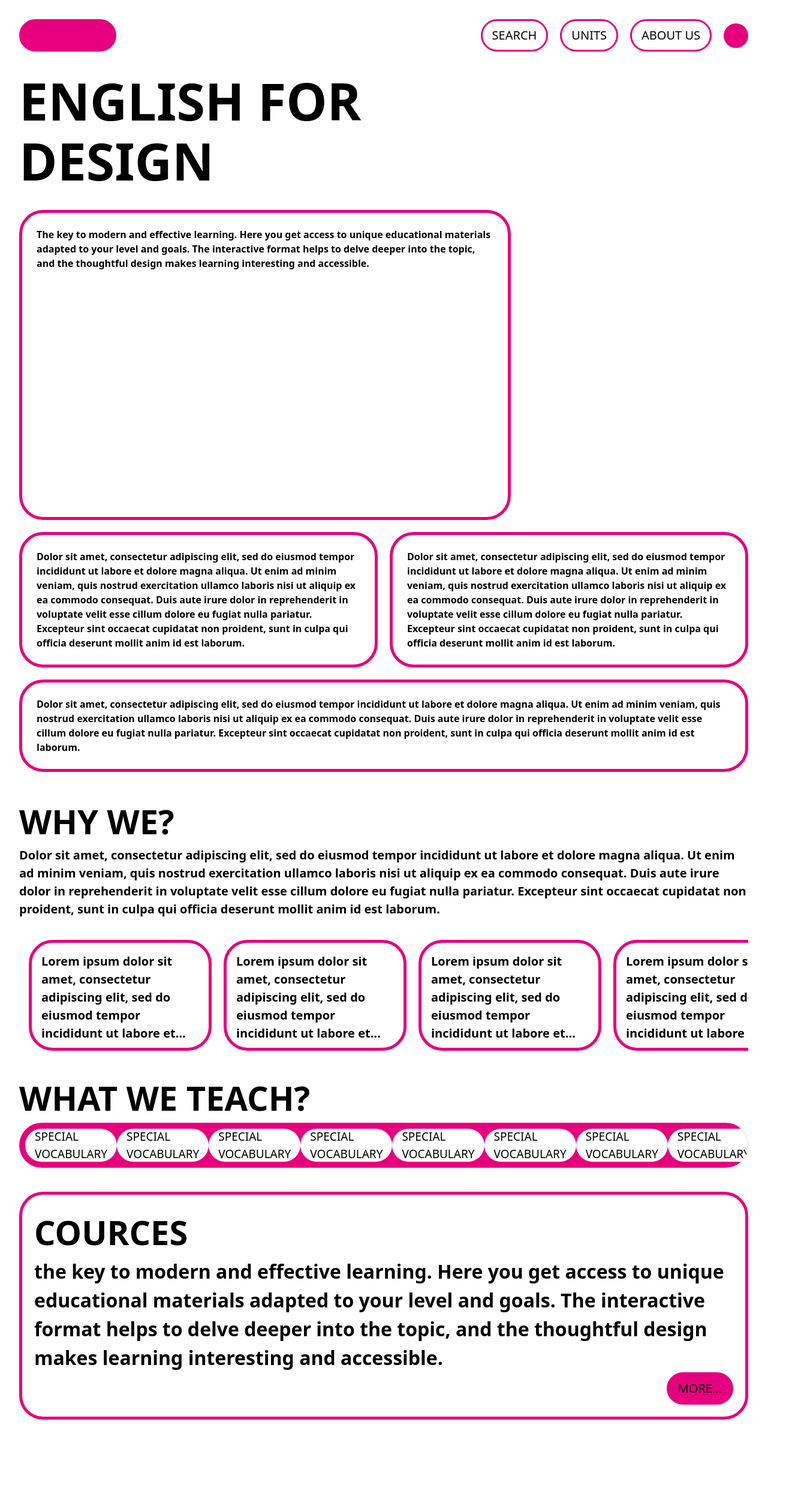
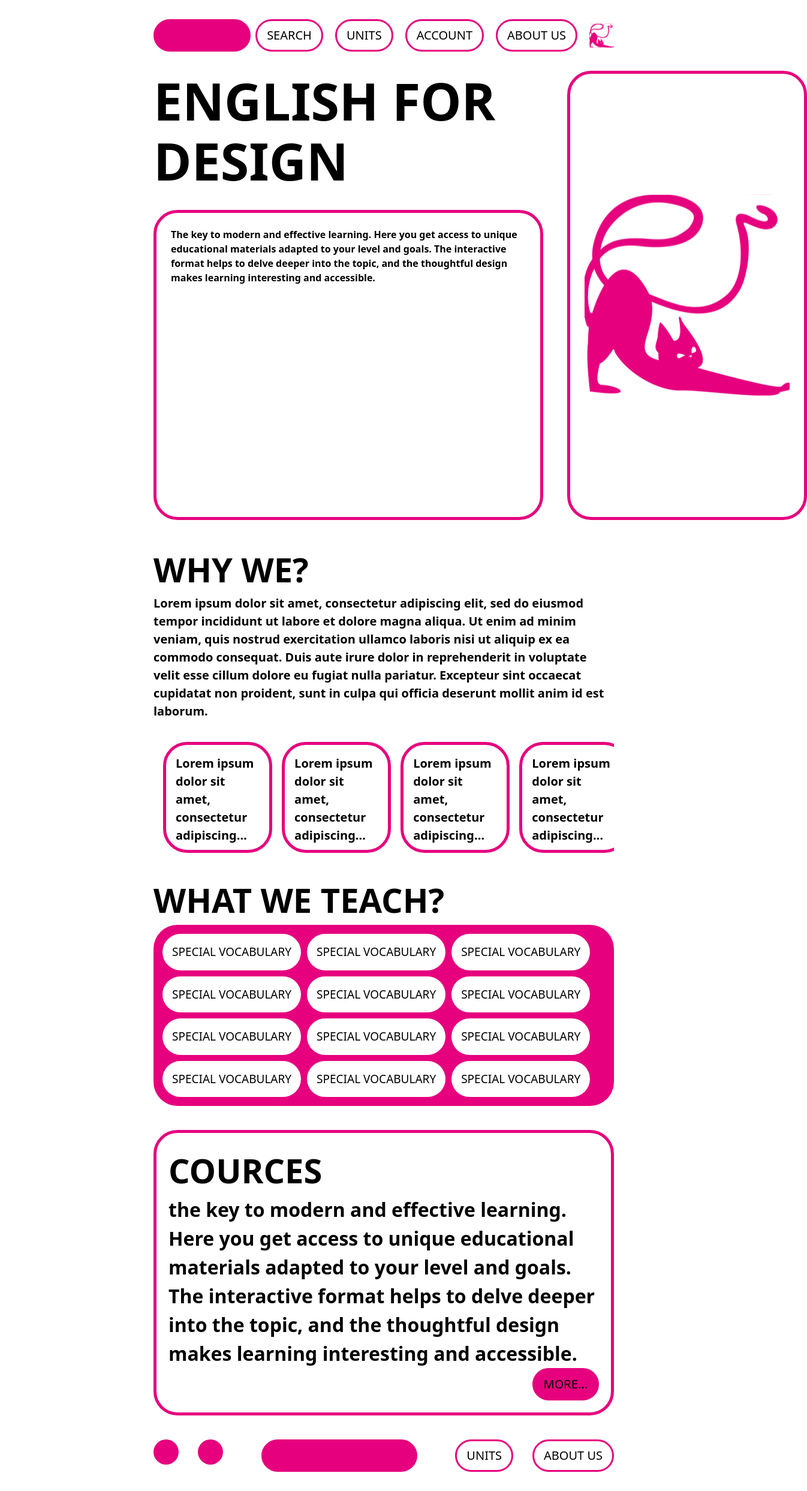
Before and after one commit to teamix15/figital, a Vue app: page / in a window 1280 px wide. Shown: the whole page at 60% size, 1346 px wide, since content can reach past the window. Before the commit the page ends 2399 px from the top, so only its background shows below. Built offline with nearby package versions, Linux system fonts and the light colour scheme.

Commit message:
add Account & Units pages

```diff
--- a/src/App.vue
+++ b/src/App.vue
@@ -1,9 +1,11 @@
 <template>
   <AppHeader />
   <RouterView />
+  <AppFooter />
 </template>
 
 <script setup lang="ts">
 import { RouterView } from 'vue-router'
 import AppHeader from '/src/components/AppHeader.vue'
+import AppFooter from '/src/components/AppFooter.vue'
 </script>
--- a/src/assets/main.css
+++ b/src/assets/main.css
@@ -1,5 +1,15 @@
 @import 'tailwindcss';
 
 #app {
+  display: flex;
+  flex-direction: column;
+  justify-content: center;
   margin: 2rem;
+  width: 60%;
 }
+
+body {
+  display: flex;
+  justify-content: center;
+  max-width: 100vw;
+}
--- /dev/null
+++ b/src/components/AppFooter.vue
@@ -0,0 +1,24 @@
+<template>
+  <div class="flex justify-between mt-10">
+    <div class="flex gap-8">
+      <div class="w-[42px] h-[42px] bg-[#E6007E] rounded-full"></div>
+      <div class="w-[42px] h-[42px] bg-[#E6007E] rounded-full"></div>
+    </div>
+
+    <CommonButton label="" class="w-[260px] bg-[#E6007E]" />
+
+    <div class="flex gap-8">
+      <RouterLink
+        class="flex items-center content-center uppercase h-[54px] border-3 border-[#E6007E] text-[20px] color-[#111111] rounded-[40px] p-4"
+        to="/units">
+        Units
+      </RouterLink>
+      <CommonButton label="about us" />
+    </div>
+
+  </div>
+</template>
+
+<script setup lang="ts">
+import CommonButton from '@/components/CommonButton.vue';
+</script>
--- a/src/components/AppHeader.vue
+++ b/src/components/AppHeader.vue
@@ -3,9 +3,16 @@
         <CommonButton label="" class="w-[162px] bg-[#E6007E]" />
         <div class="flex items-center gap-[20px]">
             <CommonButton label="search" />
-            <CommonButton label="units" />
+            <RouterLink
+                class="flex items-center content-center uppercase h-[54px] border-3 border-[#E6007E] text-[20px] color-[#111111] rounded-[40px] p-4"
+                to="/units">Units</RouterLink>
+            <RouterLink
+                class="flex items-center content-center uppercase h-[54px] border-3 border-[#E6007E] text-[20px] color-[#111111] rounded-[40px] p-4"
+                to="/account">Account</RouterLink>
             <CommonButton label="about us" />
-            <div label="" class="w-[41px] h-[41px] rounded-full bg-[#E6007E]" />
+            <RouterLink to="/">
+                <img class="w-[41px] h-[41px] hover:cursor-pointer" src="/src/assets/logo.svg">
+            </RouterLink>
         </div>
     </div>
 </template>
--- a/src/router/index.ts
+++ b/src/router/index.ts
@@ -1,4 +1,6 @@
 import HomeView from '@/views/HomeView.vue'
+import UnitsView from '@/views/UnitsView.vue'
+import AccountView from '@/views/AccountView.vue'
 import { createRouter, createWebHistory } from 'vue-router'
 
 const router = createRouter({
@@ -9,6 +11,16 @@ const router = createRouter({
       name: 'home',
       component: HomeView,
     },
+    {
+      path: '/units',
+      name: 'units',
+      component: UnitsView,
+    },
+    {
+      path: '/account',
+      name: 'account',
+      component: AccountView,
+    },
   ],
 })
 
--- /dev/null
+++ b/src/views/AccountView.vue
@@ -0,0 +1,34 @@
+<template>
+  <div class="flex justify-end">
+    <div></div>
+    <div class="flex gap-8">
+      <div>
+        <p class="font-[400] text-[40px]">Name Surname</p>
+        <p>Speciality:</p>
+        <p>Score:</p>
+      </div>
+      <img class="w-[120px] h-[120px]" src="/src/assets/logo.svg">
+    </div>
+
+  </div>
+
+  <div class="flex justify-end mt-8">
+    <CommonButton label="" class="bg-[#E6007E] w-[140px]" />
+    <CommonButton label="" class="bg-[#E6007E] w-[140px]" />
+  </div>
+
+  <div class="flex justify-between">
+    <div v-for="n in 4" :key="n">
+      <div class="bg-[#E6007E] rounded-[40px] h-[220px] min-w-[305px] gap-8 flex-grow-0 p-4 mt-8">
+      </div>
+      <div class="flex flex-col justify-center">
+        <p class="text-center font-[700]">Reading</p>
+        <p class="text-center font-[700]">8/10</p>
+      </div>
+    </div>
+  </div>
+</template>
+
+<script lang="ts" setup>
+import CommonButton from '@/components/CommonButton.vue';
+</script>
--- a/src/views/HomeView.vue
+++ b/src/views/HomeView.vue
@@ -1,41 +1,43 @@
 <template>
-    <div class="flex flex-col md:flex-row gap-[20px] flex-wrap">
+    <div class="flex flex-col justify-between gap-10 md:flex-row">
         <div class="flex flex-col justify-between">
             <p
                 class="font-[700] text-[36px] md:text-[86px] leading-[40px] md:leading-[100px] uppercase w-full md:w-[650px]">
                 english for design
             </p>
             <div
-                class="font-[700] border-5 border-[#E6007E] rounded-[40px] min-h-[200px] md:min-h-[517px] max-w-full md:max-w-[820px] p-6 mt-[16px] md:mt-[32px]">
+                class="font-[700] border-5 border-[#E6007E] rounded-[40px] min-h-[200px] md:min-h-[517px] p-6 mt-[16px] md:mt-[32px]">
                 The key to modern and effective learning. Here you get access to unique educational materials adapted
                 to your level and goals. The interactive format helps to delve deeper into the topic, and the thoughtful
                 design makes learning interesting and accessible.
             </div>
         </div>
-        <div v-for="n in 3" :key="n"
-            class="block font-[700] border-5 border-[#E6007E] rounded-[40px] p-6 min-w-[300px] md:min-w-[400px] flex-1">
-            Dolor sit amet, consectetur adipiscing elit, sed do eiusmod tempor incididunt ut labore et dolore magna
-            aliqua. Ut enim ad minim veniam, quis nostrud exercitation ullamco laboris nisi ut aliquip ex ea commodo
-            consequat. Duis aute irure dolor in reprehenderit in voluptate velit esse cillum dolore eu fugiat nulla
-            pariatur. Excepteur sint occaecat cupidatat non proident, sunt in culpa qui officia deserunt mollit anim id
-            est laborum.
+        <div
+            class="block font-[700] border-5 border-[#E6007E] rounded-[40px] p-6 min-w-[300px] md:min-w-[400px] flex-1 max-h-[775px] max-w-[470px]">
+            <img src="/src/assets/logo.svg" class="h-full w-fill">
         </div>
     </div>
 
     <div class="flex flex-col mt-[20px] md:mt-[40px]">
+        <div class="flex flex-col justify-center">
             <p class="uppercase font-[700] text-[36px] md:text-[56px]">why we?</p>
             <span class="font-[700] text-[16px] md:text-[20px]">
-            Dolor sit amet, consectetur adipiscing elit, sed do eiusmod tempor
-            incididunt ut labore et dolore magna aliqua. Ut enim ad minim veniam, quis nostrud exercitation ullamco
-            laboris nisi ut aliquip ex ea commodo consequat. Duis aute irure dolor in reprehenderit in voluptate velit
-            esse cillum dolore eu fugiat nulla pariatur. Excepteur sint occaecat cupidatat non proident, sunt in culpa
-            qui officia deserunt mollit anim id est laborum.
+                Lorem ipsum dolor sit amet, consectetur adipiscing elit, sed do eiusmod tempor incididunt ut
+                labore
+                et
+                dolore magna aliqua. Ut enim ad minim veniam, quis nostrud exercitation ullamco laboris nisi ut
+                aliquip
+                ex ea commodo consequat. Duis aute irure dolor in reprehenderit in voluptate velit esse cillum
+                dolore eu
+                fugiat nulla pariatur. Excepteur sint occaecat cupidatat non proident, sunt in culpa qui officia
+                deserunt mollit anim id est laborum.
             </span>
-        <div class="flex mt-[20px] gap-5 overflow-x-auto p-4">
+            <div class="flex justify-between mt-[20px] overflow-x-auto p-4 gap-4">
                 <div v-for="n in 4" :key="n"
-                class="border-5 border-[#E6007E] font-[700] text-[16px] md:text-[20px] rounded-[40px] h-[150px] md:h-[185px] w-[250px] md:w-[305px] flex-grow-0 p-4 flex-shrink-0">
+                    class="border-5 border-[#E6007E] font-[700] text-[16px] md:text-[20px] rounded-[40px] h-[150px] md:h-[185px] gap-8 flex-grow-0 p-4">
                     <p class="line-clamp-5">
-                    Lorem ipsum dolor sit amet, consectetur adipiscing elit, sed do eiusmod tempor incididunt ut labore
+                        Lorem ipsum dolor sit amet, consectetur adipiscing elit, sed do eiusmod tempor incididunt ut
+                        labore
                         et
                         dolore magna aliqua. Ut enim ad minim veniam, quis nostrud exercitation ullamco laboris nisi ut
                         aliquip
@@ -48,14 +50,17 @@
             </div>
         </div>
 
+    </div>
+
     <div class="mt-[20px]">
         <p class="font-[700] text-[36px] md:text-[56px] uppercase">what we teach?</p>
-        <div class="flex bg-[#E6007E] rounded-[40px] h-[50px] md:h-[75px] p-[10px] overflow-x-auto">
+        <div class="flex flex-wrap bg-[#E6007E] rounded-[40px] h-auto p-[10px]">
             <div v-for="n in 12" :key="n"
-                class="flex items-center justify-center h-[100%] bg-[#FFFFFF] rounded-[40px] text-[16px] md:text-[19px] uppercase font-[500] p-4">
+                class="flex items-center justify-center bg-[#FFFFFF] rounded-[40px] text-[16px] md:text-[19px] uppercase font-[500] p-4 m-[5px]">
                 special vocabulary
             </div>
         </div>
+
     </div>
 
     <div class="border-[5px] border-[#E6007E] rounded-[40px] p-[20px] mt-[40px]">
--- /dev/null
+++ b/src/views/UnitsView.vue
@@ -0,0 +1,8 @@
+<template>
+  <div class="flex flex-wrap gap-8">
+    <div v-for="n in 7" :key="n">
+      <div class="bg-[#E6007E] rounded-[40px] h-[400px] w-[400px]"></div>
+      <p class="text-center font-[700]">Unit {{ n }}</p>
+    </div>
+  </div>
+</template>
```
Also changed, not shown: src/assets/logo.svg (added). Lines whose indentation alone changed are shown as unchanged.
